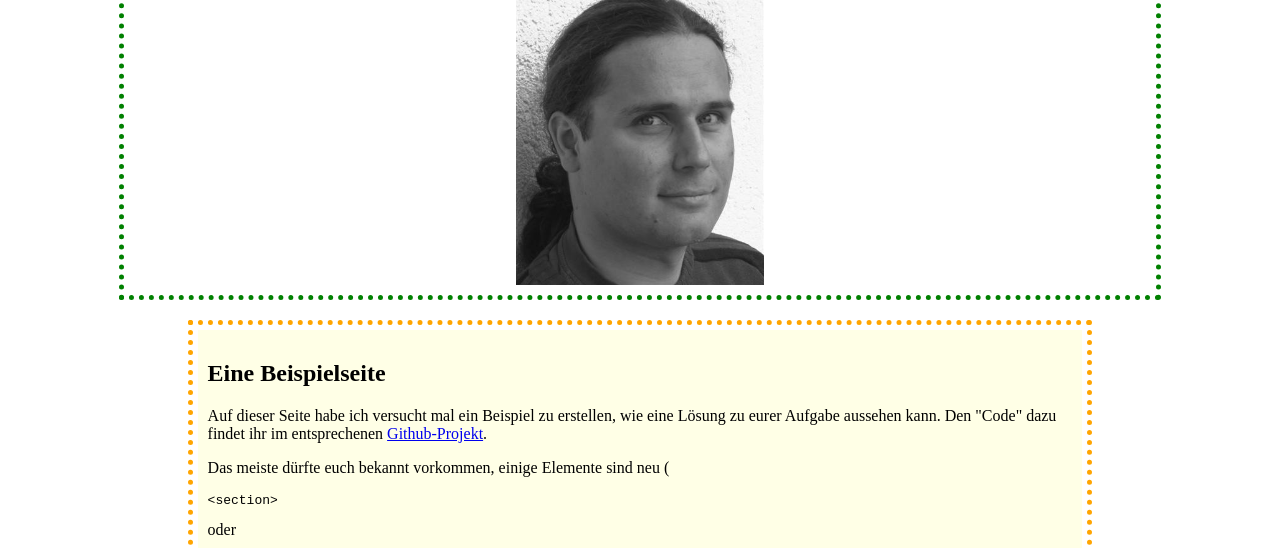
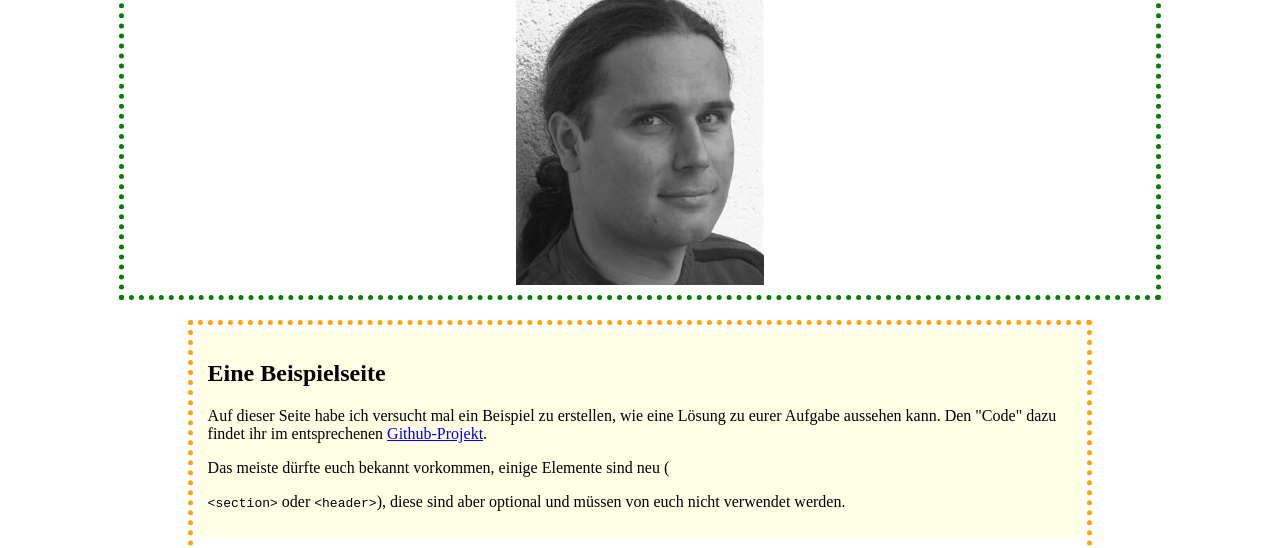
Before and after one commit to chripf/BORG_EGG, a plain HTML site: page index.html in a window 1280 px wide. Shown: the part 75-623 px from the top of the page. Drawn offline with Linux system fonts and the light colour scheme.

Commit message:
Update stylesheet.css

```diff
--- a/stylesheets/stylesheet.css
+++ b/stylesheets/stylesheet.css
@@ -22,6 +22,10 @@
   background-color: #ffffe6;
 }
 
+#intro pre{
+  display: inline;
+}
+
 /* center content, a bit narrower than the rest */
 #content{
   margin: auto;
```
